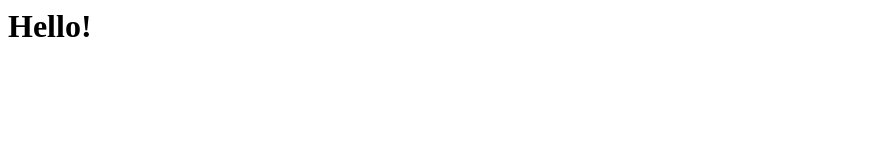
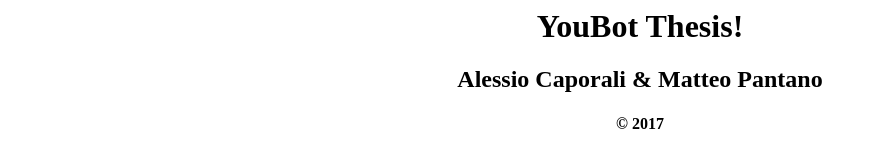
Before and after one commit to capox95/YouBot, a plain HTML site: page index.html in a window 1280 px wide. Shown: the whole page, without its empty margins (0-877 px from the left). Drawn offline with Linux system fonts and the light colour scheme.

Commit message:
Update index.html

```diff
--- a/index.html
+++ b/index.html
@@ -1 +1,7 @@
-<h1>Hello!</h1>
+<h1><center>YouBot Thesis!</center></h1>
+
+
+<h2><center>Alessio Caporali &amp; Matteo Pantano</center></h2>
+
+
+<h4><center> &copy; 2017 </center><h4>
```
